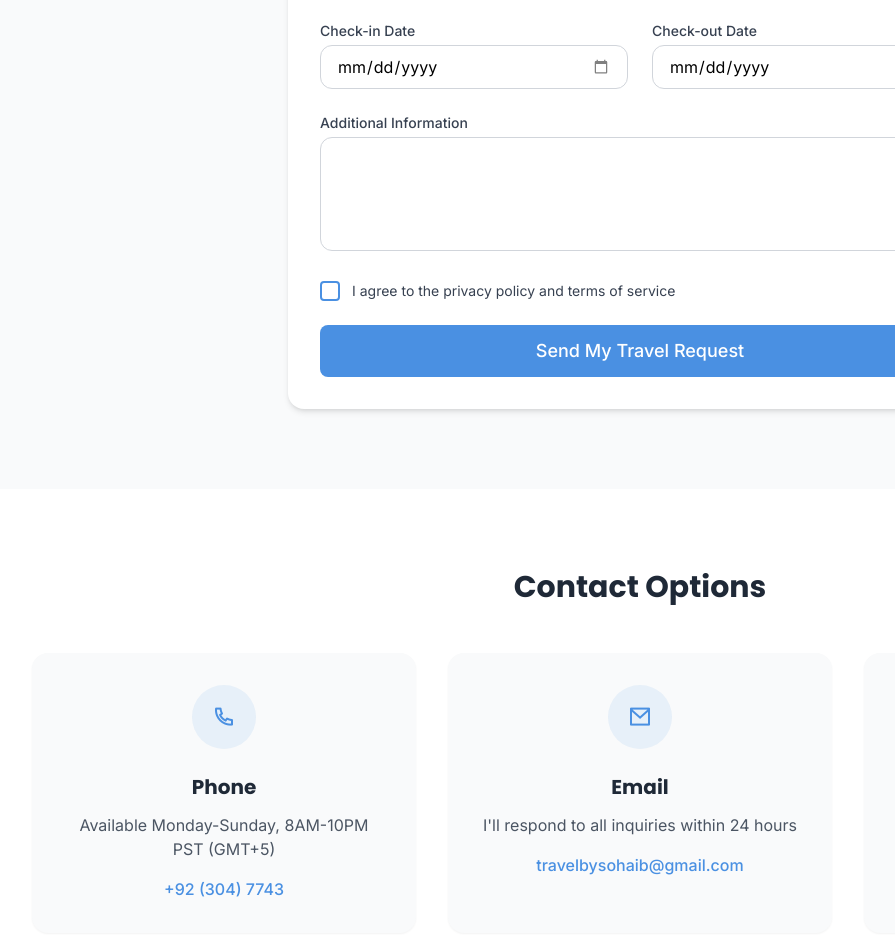
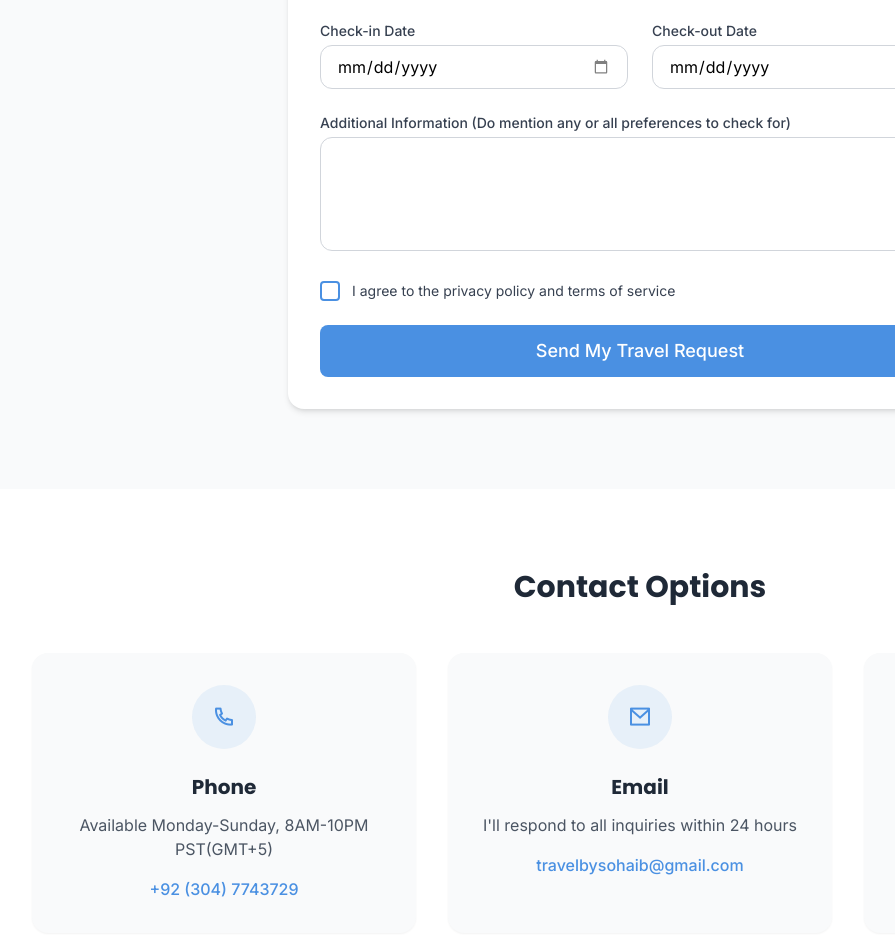
Before and after one commit to SohaibIkram/TripStitch, a website: page index.html in a window 1280 px wide. Shown: the part 3627-4572 px from the top of the page, 0-895 px from the left. Drawn offline with nearby package versions, Linux system fonts and the light colour scheme.

Commit message:
Update index.html

```diff
--- a/index.html
+++ b/index.html
@@ -406,7 +406,7 @@
                     </div>
 
                     <div>
-                        <label for="message" class="block text-sm font-medium text-gray-700 mb-1">Additional Information</label>
+                        <label for="message" class="block text-sm font-medium text-gray-700 mb-1">Additional Information (Do mention any or all preferences to check for)</label>
                         <textarea id="message" name="message" rows="4" class="w-full px-4 py-2 border border-gray-300 rounded-md focus:ring-2 focus:ring-primary focus:ring-opacity-50"></textarea>
                     </div>
 
@@ -436,8 +436,8 @@
                         <i class="ri-phone-line ri-xl text-primary"></i>
                     </div>
                     <h3 class="text-xl font-bold text-gray-800 mb-3">Phone</h3>
-                    <p class="text-gray-600 mb-4">Available Monday-Sunday, 8AM-10PM PST (GMT+5)</p>
-                    <a href="tel:+923047743729" class="text-primary font-medium hover:underline">+92 (304) 7743</a>
+                    <p class="text-gray-600 mb-4">Available Monday-Sunday, 8AM-10PM PST(GMT+5)</p>
+                    <a href="tel:+923047743729" class="text-primary font-medium hover:underline">+92 (304) 7743729</a>
                 </div>
 
                 <!-- Email -->
```
